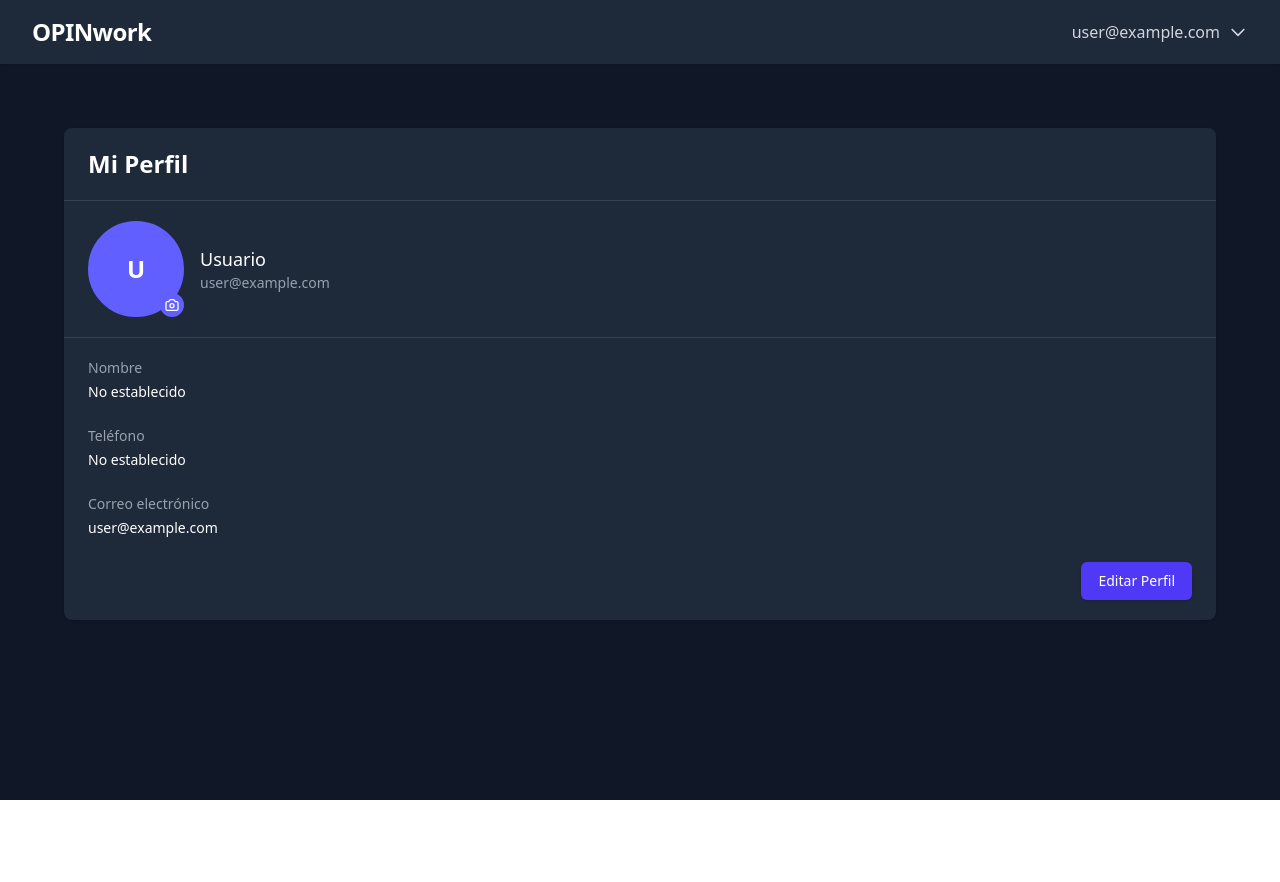
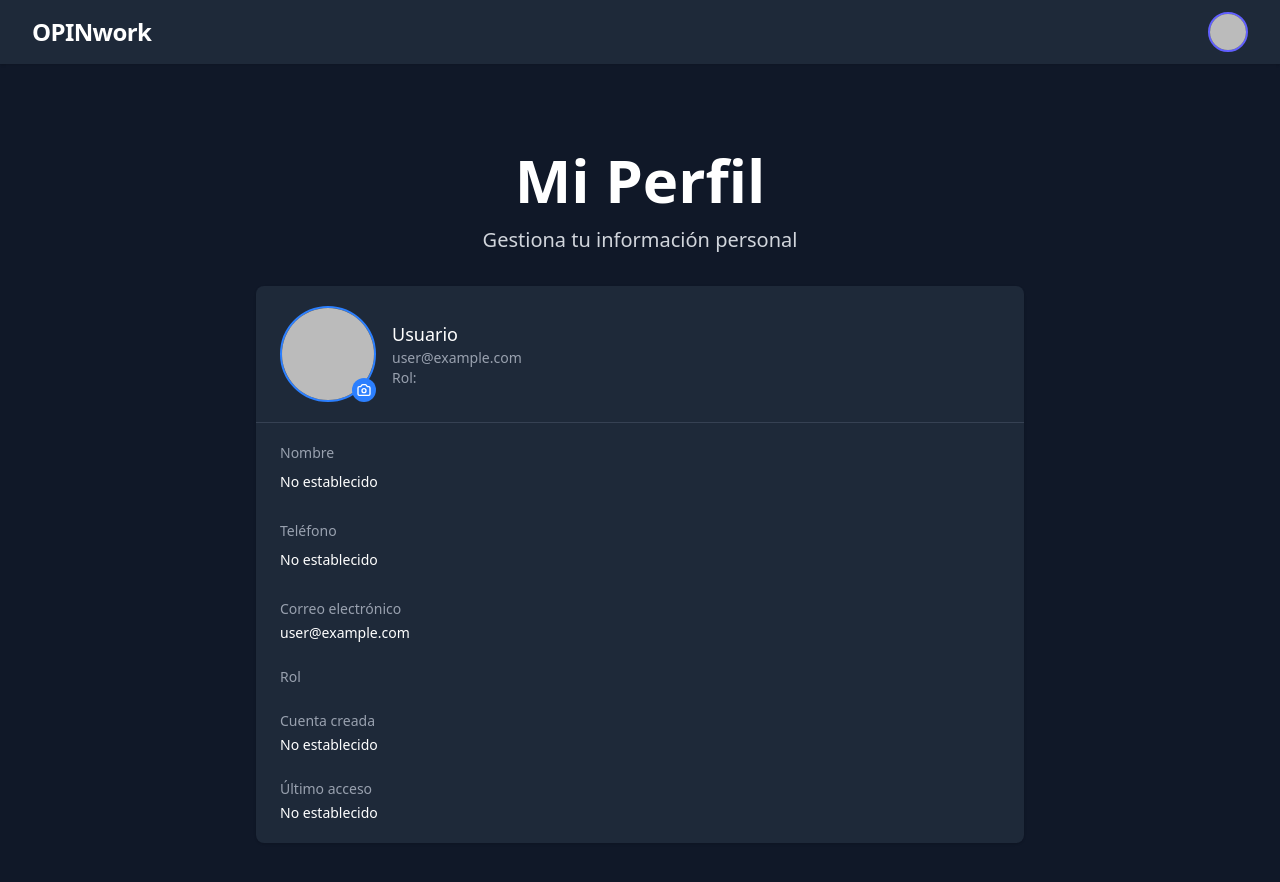
Before and after one commit to nacholimon/opinwork-firebase, a React (Vite) app: page /profile in a window 1280 px wide. Shown: the top 882 px of the page. Before the commit the page ends 800 px from the top, so only its background shows below. Built offline with nearby package versions, Linux system fonts and the light colour scheme; no server answers; the database is empty; sample sign-in values are in the browser's storage.

Commit message:
profile magic edit toast

```diff
--- a/src/components/Navbar.jsx
+++ b/src/components/Navbar.jsx
@@ -72,18 +72,32 @@ export default function Navbar() {
               <div className="relative">
                 <button
                   onClick={() => setIsDropdownOpen(!isDropdownOpen)}
-                  className="flex items-center space-x-2 text-gray-300 hover:text-white"
+                  className="flex items-center justify-center w-10 h-10 rounded-full bg-gray-700 border-2 border-indigo-500 focus:outline-none focus:ring-2 focus:ring-indigo-500"
                 >
-                  <span>{userData?.name || currentUser.email}</span>
-                  <svg className="h-5 w-5" fill="none" stroke="currentColor" viewBox="0 0 24 24">
-                    <path strokeLinecap="round" strokeLinejoin="round" strokeWidth={2} d="M19 9l-7 7-7-7" />
-                  </svg>
+                  {userData?.photoURL || currentUser.photoURL ? (
+                    <img
+                      src={userData?.photoURL || currentUser.photoURL}
+                      alt="avatar"
+                      className="w-9 h-9 rounded-full object-cover"
+                    />
+                  ) : (
+                    <span className="text-white font-bold text-lg">
+                      {userData?.name
+                        ? userData.name.split(' ').map(n => n[0]).join('').toUpperCase().slice(0,2)
+                        : currentUser.email[0].toUpperCase()}
+                    </span>
+                  )}
                 </button>
                 {isDropdownOpen && (
-                  <div className="origin-top-right absolute right-0 mt-2 w-48 rounded-md shadow-lg py-1 bg-gray-800 ring-1 ring-black ring-opacity-5 focus:outline-none z-50">
+                  <div className="origin-top-right absolute right-0 mt-2 w-64 rounded-xl shadow-2xl py-2 bg-gray-900 ring-1 ring-black ring-opacity-10 focus:outline-none z-50 border border-gray-700">
+                    <div className="px-4 py-2 border-b border-gray-800">
+                      <span className="text-white font-semibold text-base truncate max-w-[160px] block">{userData?.name || currentUser.email}</span>
+                      <span className={`mt-1 inline-block px-2 py-0.5 text-xs font-semibold rounded ${userData?.role === 'admin' ? 'bg-indigo-600 text-white' : 'bg-gray-700 text-gray-300'}`}>{userData?.role === 'admin' ? 'Admin' : 'Usuario'}</span>
+                    </div>
+                    <div className="py-1">
                       <Link
                         to="/profile"
-                      className="block px-4 py-2 text-sm text-gray-300 hover:bg-gray-700"
+                        className="block px-4 py-2 text-sm text-gray-200 hover:bg-gray-800 hover:text-white rounded transition-colors"
                         onClick={() => setIsDropdownOpen(false)}
                       >
                         {t('profile')}
@@ -91,7 +105,7 @@ export default function Navbar() {
                       {userData?.role === 'admin' && (
                         <Link
                           to="/admin-users"
-                        className="block px-4 py-2 text-sm text-gray-300 hover:bg-gray-700"
+                          className="block px-4 py-2 text-sm text-gray-200 hover:bg-gray-800 hover:text-white rounded transition-colors"
                           onClick={() => setIsDropdownOpen(false)}
                         >
                           {t('adminUsers')}
@@ -99,10 +113,11 @@ export default function Navbar() {
                       )}
                       <button
                         onClick={handleLogout}
-                      className="block w-full text-left px-4 py-2 text-sm text-gray-300 hover:bg-gray-700"
+                        className="block w-full text-left px-4 py-2 text-sm text-red-400 hover:bg-gray-800 hover:text-red-300 rounded transition-colors"
                       >
-                      {t('logout')}
+                        {t('signOut')}
                       </button>
+                    </div>
                   </div>
                 )}
               </div>
--- /dev/null
+++ b/src/components/Toast.jsx
@@ -0,0 +1,35 @@
+import { useEffect } from 'react';
+import { useLanguage } from '../contexts/LanguageContext';
+
+export default function Toast({ message, type = 'success', onClose, duration = 3000 }) {
+  const { t } = useLanguage();
+
+  useEffect(() => {
+    if (duration) {
+      const timer = setTimeout(() => {
+        onClose();
+      }, duration);
+      return () => clearTimeout(timer);
+    }
+  }, [duration, onClose]);
+
+  const bgColor = type === 'success' ? 'bg-green-900' : 'bg-red-900';
+  const borderColor = type === 'success' ? 'border-green-500' : 'border-red-500';
+  const textColor = type === 'success' ? 'text-green-200' : 'text-red-200';
+
+  return (
+    <div className={`fixed bottom-4 right-4 ${bgColor} border ${borderColor} ${textColor} px-4 py-3 rounded-lg shadow-lg flex items-center space-x-2 min-w-[300px] max-w-md transform transition-all duration-300 ease-in-out`}>
+      <div className="flex-1">
+        {message}
+      </div>
+      <button
+        onClick={onClose}
+        className="text-current hover:opacity-75 focus:outline-none"
+      >
+        <svg className="h-5 w-5" fill="none" stroke="currentColor" viewBox="0 0 24 24">
+          <path strokeLinecap="round" strokeLinejoin="round" strokeWidth={2} d="M6 18L18 6M6 6l12 12" />
+        </svg>
+      </button>
+    </div>
+  );
+}
--- a/src/pages/Profile.jsx
+++ b/src/pages/Profile.jsx
@@ -5,6 +5,8 @@ import { Navigate } from 'react-router-dom';
 import { db, storage } from '../firebase';
 import { doc, getDoc, updateDoc } from 'firebase/firestore';
 import { ref, uploadBytes, getDownloadURL } from 'firebase/storage';
+import { updateProfile } from 'firebase/auth';
+import Toast from '../components/Toast';
 
 export default function Profile() {
   const { currentUser } = useAuth();
@@ -14,21 +16,27 @@ export default function Profile() {
     name: '',
     phone: '',
     photoURL: '',
+    role: '',
+    createdAt: null,
+    lastLogin: null,
   });
-  const [error, setError] = useState('');
-  const [success, setSuccess] = useState('');
-  const [isEditing, setIsEditing] = useState(false);
+  const [notification, setNotification] = useState(null);
   const [uploading, setUploading] = useState(false);
+  const [editingField, setEditingField] = useState(null);
 
   useEffect(() => {
     const fetchUserData = async () => {
       if (currentUser) {
         const userDoc = await getDoc(doc(db, 'users', currentUser.uid));
         if (userDoc.exists()) {
+          const data = userDoc.data();
           setUserData({
-            name: userDoc.data().name || '',
-            phone: userDoc.data().phone || '',
+            name: data.name || '',
+            phone: data.phone || '',
             photoURL: currentUser.photoURL || '',
+            role: data.role || 'user',
+            createdAt: data.createdAt?.toDate() || null,
+            lastLogin: data.lastLogin?.toDate() || null,
           });
         }
         setLoading(false);
@@ -37,20 +45,22 @@ export default function Profile() {
     fetchUserData();
   }, [currentUser]);
 
-  const handleSubmit = async (e) => {
-    e.preventDefault();
+  const handleSubmit = async (field) => {
     try {
       await updateDoc(doc(db, 'users', currentUser.uid), {
-        name: userData.name,
-        phone: userData.phone,
+        [field]: userData[field],
         updatedAt: new Date(),
       });
-      setSuccess(t('profileUpdated'));
-      setTimeout(() => setSuccess(''), 3000);
-      setIsEditing(false);
+      setNotification({
+        message: t('profileUpdated'),
+        type: 'success'
+      });
+      setEditingField(null);
     } catch {
-      setError(t('profileUpdateError'));
-      setTimeout(() => setError(''), 3000);
+      setNotification({
+        message: t('profileUpdateError'),
+        type: 'error'
+      });
     }
   };
 
@@ -64,17 +74,27 @@ export default function Profile() {
       await uploadBytes(storageRef, file);
       const downloadURL = await getDownloadURL(storageRef);
 
+      // Update photo in Firebase Auth
+      await updateProfile(currentUser, {
+        photoURL: downloadURL
+      });
+
+      // Update photo in Firestore
       await updateDoc(doc(db, 'users', currentUser.uid), {
         photoURL: downloadURL,
         updatedAt: new Date(),
       });
 
       setUserData(prev => ({ ...prev, photoURL: downloadURL }));
-      setSuccess(t('photoUpdated'));
-      setTimeout(() => setSuccess(''), 3000);
+      setNotification({
+        message: t('photoUpdated'),
+        type: 'success'
+      });
     } catch {
-      setError(t('photoUpdateError'));
-      setTimeout(() => setError(''), 3000);
+      setNotification({
+        message: t('photoUpdateError'),
+        type: 'error'
+      });
     } finally {
       setUploading(false);
     }
@@ -94,45 +114,89 @@ export default function Profile() {
   }
 
   if (loading) {
-    return <div className="flex justify-center items-center h-64">{t('loading')}</div>;
+    return <div className="flex justify-center items-center h-64 text-white">{t('loading')}</div>;
   }
 
+  const EditableField = ({ field, label, value, type = 'text' }) => {
+    const isEditing = editingField === field;
+
     return (
-    <div className="max-w-7xl mx-auto px-4 sm:px-6 lg:px-8">
-      <div className="py-8">
-        <div className="bg-gray-800 shadow overflow-hidden sm:rounded-lg">
-          <div className="px-4 py-5 sm:px-6">
-            <h2 className="text-2xl font-bold text-white">{t('profile')}</h2>
+      <div className="group relative">
+        <h4 className="text-sm font-medium text-gray-400">{label}</h4>
+        {isEditing ? (
+          <div className="mt-1 flex items-center space-x-2">
+            <input
+              type={type}
+              value={value}
+              onChange={(e) => setUserData({ ...userData, [field]: e.target.value })}
+              className="block w-full rounded-md border-gray-600 bg-gray-700 text-white shadow-sm focus:border-blue-500 focus:ring-blue-500 sm:text-sm transition-all duration-200"
+              autoFocus
+            />
+            <div className="flex space-x-2">
+              <button
+                onClick={() => handleSubmit(field)}
+                className="inline-flex items-center px-2.5 py-1.5 border border-transparent text-xs font-medium rounded text-white bg-blue-600 hover:bg-blue-700 focus:outline-none focus:ring-2 focus:ring-offset-2 focus:ring-blue-500 transition-colors duration-200"
+              >
+                <svg className="h-4 w-4" fill="none" stroke="currentColor" viewBox="0 0 24 24">
+                  <path strokeLinecap="round" strokeLinejoin="round" strokeWidth={2} d="M5 13l4 4L19 7" />
+                </svg>
+              </button>
+              <button
+                onClick={() => setEditingField(null)}
+                className="inline-flex items-center px-2.5 py-1.5 border border-gray-600 text-xs font-medium rounded text-gray-300 bg-gray-700 hover:bg-gray-600 focus:outline-none focus:ring-2 focus:ring-offset-2 focus:ring-blue-500 transition-colors duration-200"
+              >
+                <svg className="h-4 w-4" fill="none" stroke="currentColor" viewBox="0 0 24 24">
+                  <path strokeLinecap="round" strokeLinejoin="round" strokeWidth={2} d="M6 18L18 6M6 6l12 12" />
+                </svg>
+              </button>
+            </div>
+          </div>
+        ) : (
+          <div className="mt-1 flex items-center justify-between">
+            <p className="text-sm text-white">{value || t('notSet')}</p>
+            <button
+              onClick={() => setEditingField(field)}
+              className="opacity-0 group-hover:opacity-100 inline-flex items-center px-2.5 py-1.5 border border-gray-600 text-xs font-medium rounded text-gray-300 bg-gray-700 hover:bg-gray-600 focus:outline-none focus:ring-2 focus:ring-offset-2 focus:ring-blue-500 transition-all duration-200"
+            >
+              <svg className="h-4 w-4" fill="none" stroke="currentColor" viewBox="0 0 24 24">
+                <path strokeLinecap="round" strokeLinejoin="round" strokeWidth={2} d="M15.232 5.232l3.536 3.536m-2.036-5.036a2.5 2.5 0 113.536 3.536L6.5 21.036H3v-3.572L16.732 3.732z" />
+              </svg>
+            </button>
+          </div>
+        )}
+      </div>
+    );
+  };
+
+  return (
+    <div className="min-h-screen bg-gray-900 flex flex-col items-center justify-center px-4 sm:px-6 lg:px-8">
+      <div className="max-w-3xl w-full space-y-8">
+        <div className="text-center">
+          <h1 className="text-4xl sm:text-6xl font-extrabold text-white mb-4">
+            {t('profile')}
+          </h1>
+          <p className="text-xl text-gray-300 mb-8">
+            {t('manageYourProfile')}
+          </p>
         </div>
 
-          {error && (
-            <div className="bg-red-100 border border-red-400 text-red-700 px-4 py-3 rounded relative mx-6 mb-4" role="alert">
-              <span className="block sm:inline">{error}</span>
-            </div>
-          )}
-
-          {success && (
-            <div className="bg-green-100 border border-green-400 text-green-700 px-4 py-3 rounded relative mx-6 mb-4" role="alert">
-              <span className="block sm:inline">{success}</span>
-            </div>
-          )}
-
-          <div className="border-t border-gray-700">
+        <div className="bg-gray-800 shadow overflow-hidden sm:rounded-lg">
           <div className="px-4 py-5 sm:px-6">
             <div className="flex items-center space-x-4">
               <div className="relative">
-                  {userData.photoURL ? (
+                {(userData.photoURL && userData.photoURL.trim() !== '') || (currentUser.photoURL && currentUser.photoURL.trim() !== '') ? (
                   <img
-                      className="h-24 w-24 rounded-full border-2 border-indigo-500"
-                      src={userData.photoURL}
-                      alt=""
+                    className="h-24 w-24 rounded-full border-2 border-blue-500 object-cover bg-gray-700"
+                    src={userData.photoURL && userData.photoURL.trim() !== '' ? userData.photoURL : currentUser.photoURL}
+                    alt="avatar"
+                    onError={e => { e.target.onerror = null; e.target.style.display = 'none'; }}
                   />
                 ) : (
-                    <div className="h-24 w-24 rounded-full bg-indigo-500 flex items-center justify-center text-white text-2xl font-bold border-2 border-indigo-500">
+                  <div className="h-24 w-24 rounded-full bg-blue-500 flex items-center justify-center text-white text-2xl font-bold border-2 border-blue-500">
                     {getInitials(userData.name)}
                   </div>
                 )}
-                  <label className="absolute bottom-0 right-0 bg-indigo-500 text-white rounded-full p-1 cursor-pointer hover:bg-indigo-600">
+                <label className="absolute bottom-0 right-0 bg-blue-500 text-white rounded-full p-1 cursor-pointer hover:bg-blue-600 transition-colors duration-200">
                   <input
                     type="file"
                     accept="image/*"
@@ -149,84 +213,51 @@ export default function Profile() {
               <div>
                 <h3 className="text-lg font-medium text-white">{userData.name || t('user')}</h3>
                 <p className="text-sm text-gray-400">{currentUser.email}</p>
+                <p className="text-sm text-gray-400 capitalize">{t('role')}: {userData.role}</p>
               </div>
             </div>
           </div>
 
           <div className="border-t border-gray-700 px-4 py-5 sm:px-6">
-              {isEditing ? (
-                <form onSubmit={handleSubmit} className="space-y-6">
-                  <div>
-                    <label htmlFor="name" className="block text-sm font-medium text-gray-300">
-                      {t('name')}
-                    </label>
-                    <input
-                      type="text"
-                      id="name"
-                      value={userData.name}
-                      onChange={(e) => setUserData({ ...userData, name: e.target.value })}
-                      className="mt-1 block w-full rounded-md border-gray-600 bg-gray-700 text-white shadow-sm focus:border-indigo-500 focus:ring-indigo-500 sm:text-sm"
-                    />
-                  </div>
+            <div className="space-y-6">
+              <EditableField field="name" label={t('name')} value={userData.name} />
+              <EditableField field="phone" label={t('phone')} value={userData.phone} type="tel" />
 
-                  <div>
-                    <label htmlFor="phone" className="block text-sm font-medium text-gray-300">
-                      {t('phone')} ({t('optional')})
-                    </label>
-                    <input
-                      type="tel"
-                      id="phone"
-                      value={userData.phone}
-                      onChange={(e) => setUserData({ ...userData, phone: e.target.value })}
-                      className="mt-1 block w-full rounded-md border-gray-600 bg-gray-700 text-white shadow-sm focus:border-indigo-500 focus:ring-indigo-500 sm:text-sm"
-                    />
-                  </div>
-
-                  <div className="flex justify-end space-x-3">
-                    <button
-                      type="button"
-                      onClick={() => setIsEditing(false)}
-                      className="inline-flex justify-center py-2 px-4 border border-gray-600 text-gray-300 shadow-sm text-sm font-medium rounded-md bg-gray-700 hover:bg-gray-600 focus:outline-none focus:ring-2 focus:ring-offset-2 focus:ring-indigo-500"
-                    >
-                      {t('cancel')}
-                    </button>
-                    <button
-                      type="submit"
-                      className="inline-flex justify-center py-2 px-4 border border-transparent shadow-sm text-sm font-medium rounded-md text-white bg-indigo-600 hover:bg-indigo-700 focus:outline-none focus:ring-2 focus:ring-offset-2 focus:ring-indigo-500"
-                    >
-                      {t('save')}
-                    </button>
-                  </div>
-                </form>
-              ) : (
-                <div className="space-y-6">
-                  <div>
-                    <h4 className="text-sm font-medium text-gray-400">{t('name')}</h4>
-                    <p className="mt-1 text-sm text-white">{userData.name || t('notSet')}</p>
-                  </div>
-                  <div>
-                    <h4 className="text-sm font-medium text-gray-400">{t('phone')}</h4>
-                    <p className="mt-1 text-sm text-white">{userData.phone || t('notSet')}</p>
-                  </div>
               <div>
                 <h4 className="text-sm font-medium text-gray-400">{t('email')}</h4>
                 <p className="mt-1 text-sm text-white">{currentUser.email}</p>
               </div>
-                  <div className="flex justify-end">
-                    <button
-                      type="button"
-                      onClick={() => setIsEditing(true)}
-                      className="inline-flex justify-center py-2 px-4 border border-transparent shadow-sm text-sm font-medium rounded-md text-white bg-indigo-600 hover:bg-indigo-700 focus:outline-none focus:ring-2 focus:ring-offset-2 focus:ring-indigo-500"
-                    >
-                      {t('editProfile')}
-                    </button>
+
+              <div>
+                <h4 className="text-sm font-medium text-gray-400">{t('role')}</h4>
+                <p className="mt-1 text-sm text-white capitalize">{userData.role}</p>
               </div>
+
+              <div>
+                <h4 className="text-sm font-medium text-gray-400">{t('accountCreated')}</h4>
+                <p className="mt-1 text-sm text-white">
+                  {userData.createdAt ? userData.createdAt.toLocaleDateString() : t('notSet')}
+                </p>
               </div>
-              )}
+
+              <div>
+                <h4 className="text-sm font-medium text-gray-400">{t('lastLogin')}</h4>
+                <p className="mt-1 text-sm text-white">
+                  {userData.lastLogin ? userData.lastLogin.toLocaleDateString() : t('notSet')}
+                </p>
               </div>
             </div>
           </div>
         </div>
       </div>
+
+      {notification && (
+        <Toast
+          message={notification.message}
+          type={notification.type}
+          onClose={() => setNotification(null)}
+        />
+      )}
+    </div>
   );
 }
--- a/src/translations/es-mx.js
+++ b/src/translations/es-mx.js
@@ -12,6 +12,7 @@ export const esMX = {
     name: 'Nombre',
     phone: 'Teléfono',
     profile: 'Mi Perfil',
+    manageYourProfile: 'Gestiona tu información personal',
     updateProfile: 'Actualizar Perfil',
     profileUpdated: 'Perfil actualizado correctamente',
     profileUpdateError: 'Error al actualizar el perfil',
@@ -26,6 +27,7 @@ export const esMX = {
     systemTheme: 'Usar tema del sistema',
     themeUpdated: 'Tema actualizado correctamente',
     themeUpdateError: 'Error al actualizar el tema',
+    lastLogin: 'Último acceso',
 
     // Home
     welcome: 'Bienvenido a Mi Aplicación',
```
Also changed, not shown: src/pages/Dashboard.jsx (+0 -52 lines). Lines whose indentation alone changed are shown as unchanged.
